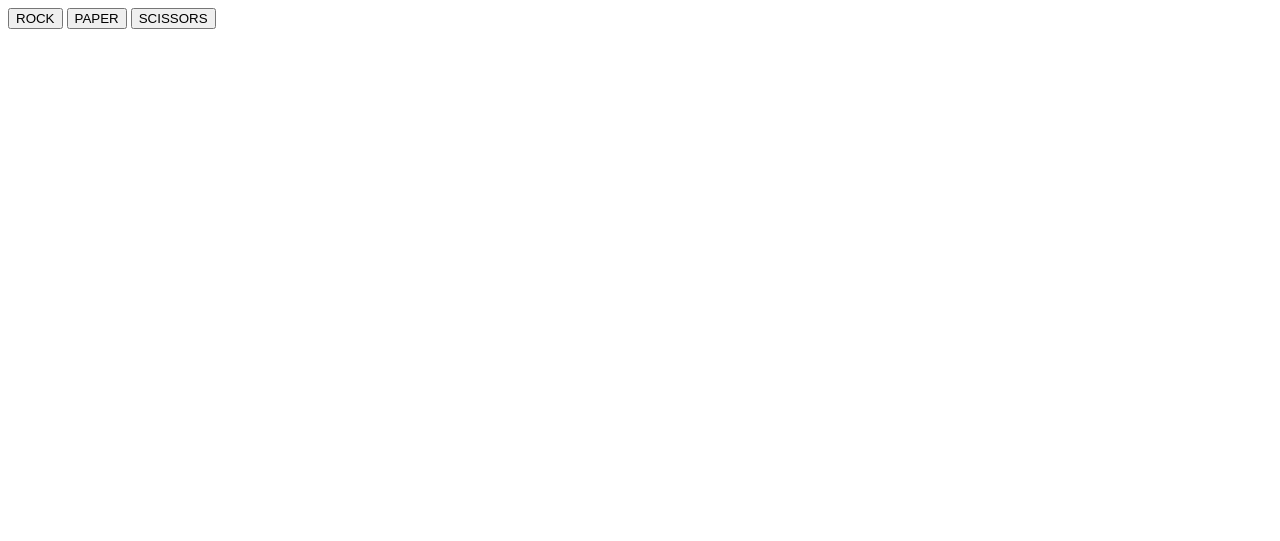
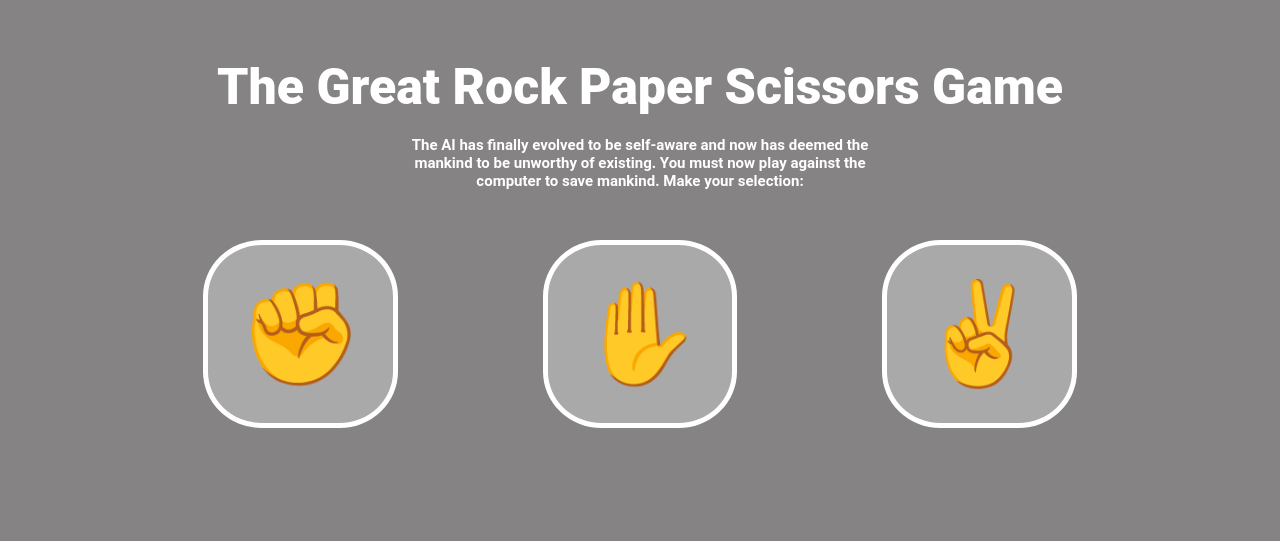
Before and after one commit to gracessong/rock-paper-scissors, a plain HTML site: page rps-ui.html in a window 1280 px wide. Drawn offline with Linux system fonts and the light colour scheme.

Commit message:
Rewrote JS with DOM and added CSS style to make the game interactive. README updated.

```diff
--- a/rps-ui.html
+++ b/rps-ui.html
@@ -5,11 +5,16 @@
         <title>Rock-paper-scissors Game</title>
         <meta charset = 'utf-8'>
         <script defer src="script.js" type="text/javascript"></script>
+        <link rel="stylesheet" href="style.css">
     </head>
     <body>
-        <button class="rock">ROCK</button>
-        <button class="paper">PAPER</button>
-        <button class="scissors">SCISSORS</button>
+        <div id="header"></div>
+        <div id="buttons">
+            <button class="rock">&#9994</button>
+            <button class="paper">&#9995</button>
+            <button class="scissors">&#9996</button>
+        </div>
         <div id="container"></div>
+            <div id="final-result"></div>
     </body>
 </html>
--- a/script.js
+++ b/script.js
@@ -18,20 +18,26 @@ function playRound(playerSelection) {
     playerSelection == paper && computerSelection == 'rock' ||
     playerSelection == scissors && computerSelection == 'paper') {
         playerScore += 1;
-        return 'player wins';
+        return 'You win!';
     } else if (playerSelection == rock && computerSelection == 'rock' ||
     playerSelection == paper && computerSelection == 'paper' ||
     playerSelection == scissors && computerSelection == 'scissors') {
-        return 'tie!';
+        return 'Tie! Keep playing.';
     } else {
         computerScore += 1;
-        return 'computer wins';
+        return 'Computer wins!';
     };
 };
 const container = document.querySelector('#container');
+
 const resultOutput = document.createElement('div');
+resultOutput.classList.add('result-output')
+
 const scoreOutputPlayer = document.createElement('div');
+scoreOutputPlayer.classList.add('score-output-player')
+
 const scoreOutputComp = document.createElement('div')
+scoreOutputComp.classList.add('score-output-computer')
 
 container.appendChild(resultOutput);
 container.appendChild(scoreOutputPlayer);
@@ -39,12 +45,12 @@ container.appendChild(scoreOutputComp);
 
 function endGame() {
     if (playerScore === 5) {
-        alert("GAME OVER, YOU BEAT THE COMPUTER!!");
+        document.querySelector('#final-result').textContent = 'YOU BEAT THE COMPUTER! THE MANKIND THANKS YOU!';
         rock.removeEventListener('click', playRock);
         paper.removeEventListener('click', playPaper);
         scissors.removeEventListener('click', playScissors);
     } else if (computerScore === 5) {
-        alert("GAME OVER, COMPUTER BEAT YOU!!");
+        document.querySelector('#final-result').textContent = 'COMPUTER BEAT YOU! THE MANKIND IS DOOMED THANKS TO YOU!';
         rock.removeEventListener('click', playRock);
         paper.removeEventListener('click', playPaper);
         scissors.removeEventListener('click', playScissors);
@@ -53,25 +59,48 @@ function endGame() {
 
 function playRock() {
     resultOutput.textContent = `${playRound(rock)}`
-    scoreOutputPlayer.textContent = `${playerScore}`
-    scoreOutputComp.textContent = `${computerScore}`
+    scoreOutputPlayer.textContent = `😎  ${playerScore}:`
+    scoreOutputComp.textContent = `${computerScore}  🖥`
     endGame();
 }
 
 function playPaper() {
     resultOutput.textContent = `${playRound(paper)}`
-    scoreOutputPlayer.textContent = `${playerScore}`
-    scoreOutputComp.textContent = `${computerScore}`
+    scoreOutputPlayer.textContent = `😎  ${playerScore}:`
+    scoreOutputComp.textContent = `${computerScore}  🖥`
     endGame();
 }
 
 function playScissors() {
     resultOutput.textContent = `${playRound(scissors)}`;
-    scoreOutputPlayer.textContent = `${playerScore}`;
-    scoreOutputComp.textContent = `${computerScore}`;
+    scoreOutputPlayer.textContent = `😎  ${playerScore}:`
+    scoreOutputComp.textContent = `${computerScore}  🖥`
     endGame()
 }
 
 rock.addEventListener('click', playRock)
 paper.addEventListener('click', playPaper)
 scissors.addEventListener('click', playScissors)
+
+const header = document.querySelector('#header')
+
+const headerDiv = document.createElement('div');
+headerDiv.textContent = 'The Great Rock Paper Scissors Game';
+headerDiv.style.cssText = 'font-size: 50px; color: white; font-family: roboto, tahoma, sans-serif; font-weight: 900';
+
+const subheadDiv = document.createElement('div');
+subheadDiv.setAttribute('style', 'white-space: pre;');
+subheadDiv.classList.add('subhead');
+subheadDiv.textContent = 'The AI has finally evolved to be self-aware and now has deemed the mankind to be unworthy of existing. \r\n You must now play against the computer to save mankind. \r\n Make your selection:'
+subheadDiv.style.cssText = 'font-size: 15px; color: white; font-family: roboto, tahoma, sans-serif; font-weight: 700;'
+
+header.appendChild(headerDiv)
+header.appendChild(subheadDiv)
+
+const scoreContainer = document.createElement('div');
+scoreContainer.classList.add('score-container');
+
+scoreContainer.appendChild(scoreOutputPlayer);
+scoreContainer.appendChild(scoreOutputComp)
+
+container.appendChild(scoreContainer)
--- /dev/null
+++ b/style.css
@@ -0,0 +1,61 @@
+body {
+    display: flex;
+    flex-direction: column;
+    align-content: center;
+    background-color: rgb(133, 131, 131);
+    padding: 50px;
+    font-family: Roboto, Verdana, Geneva, Tahoma, sans-serif;
+    color: white;
+}
+
+#header {
+    display: flex;
+    flex-direction: column;
+    justify-content: center;
+    align-items: center;
+    text-align: center;
+    gap: 20px;
+    padding: 0 30px;
+}
+
+.subhead {
+    width: 500px;
+}
+
+#buttons {
+    display: flex;
+    flex-direction: row;
+    justify-content: space-evenly;
+    gap: 50px;
+    padding: 50px;
+}
+
+button {
+    padding: 30px;
+    background-color: darkgray;
+    border-radius: 30%;
+    box-shadow: none;
+    border: solid 5px; border-color: white;
+    font-size: 100px;
+    font-weight: 900;
+}
+
+#container {
+    display: flex;
+    flex-direction: column;
+    font-size: 40px;
+    font-weight: 700px;
+    align-items: center;
+    gap: 30px;
+}
+
+.score-container {
+    display: flex;
+}
+
+#final-result {
+    padding-top: 30px;
+    text-align: center;
+    font-weight: 900;
+    font-size: 70px;
+}
```
Also changed, not shown: rock-paper-scissors.html (+10 -7 lines).
